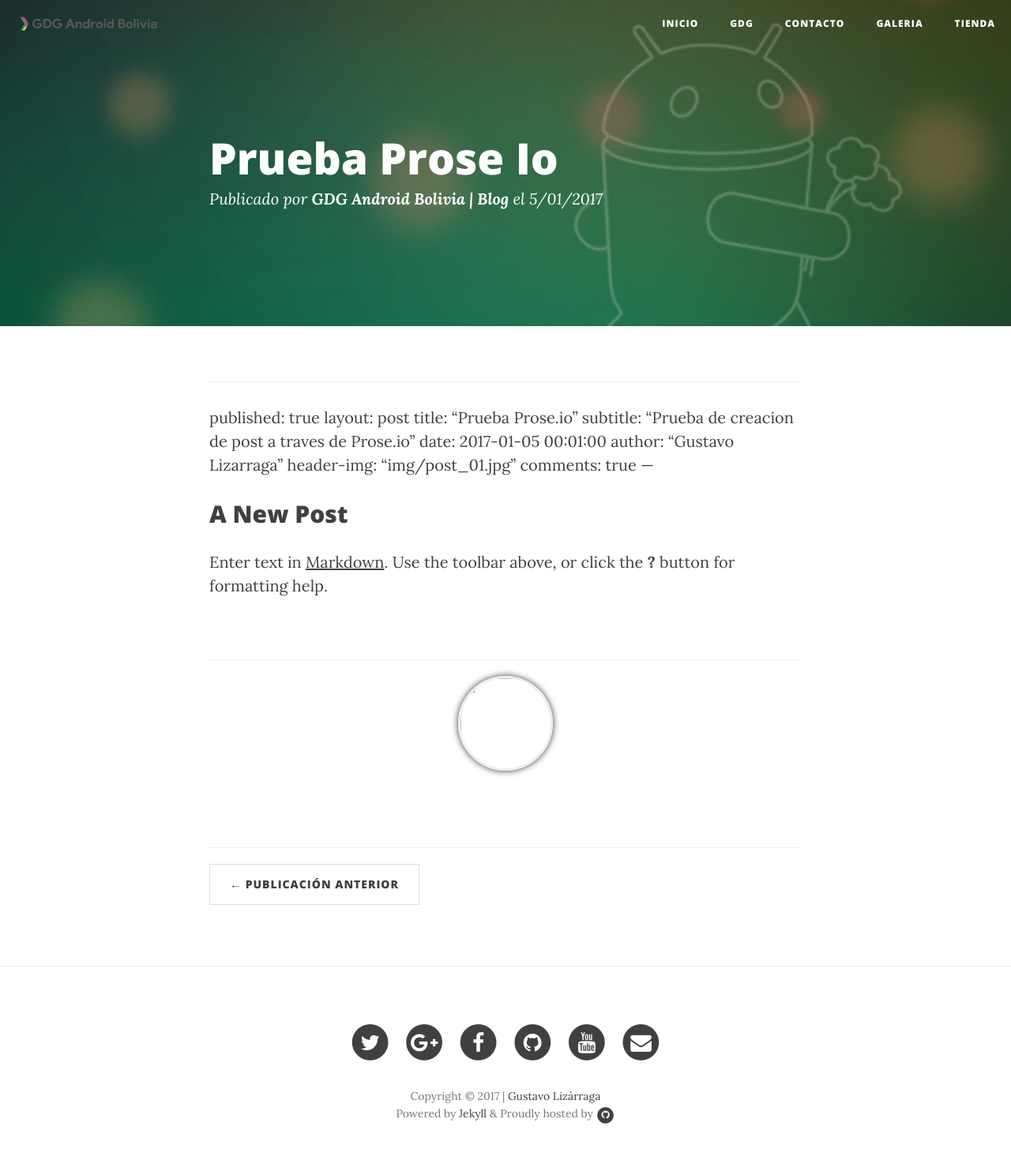
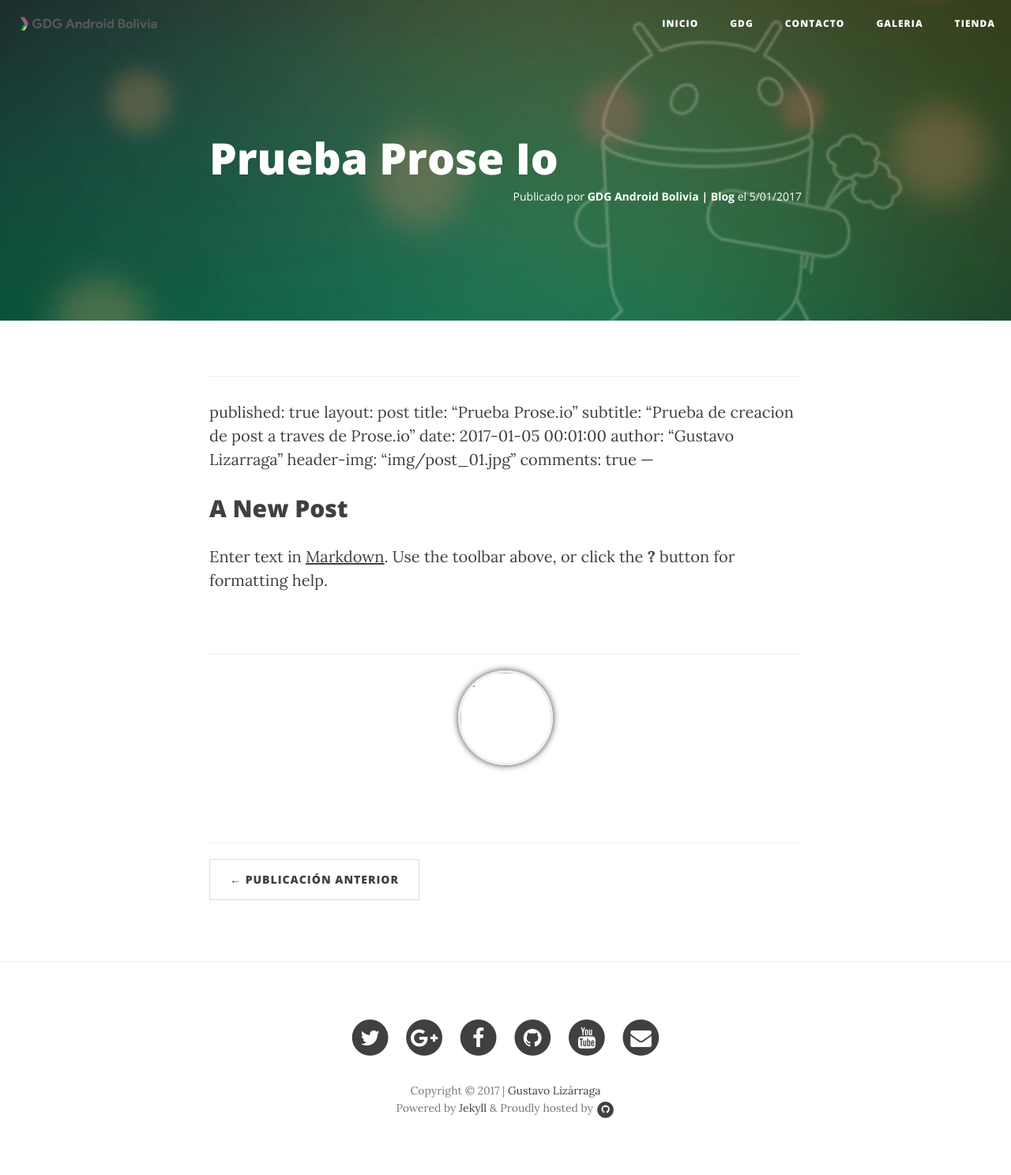
Before and after one commit to GDGAndroidBolivia/gdgandroidbolivia.github.io, a Jekyll site: the page built from _posts/2017-01-05-prueba-prose-io.markdown, in a window 1280 px wide. Shown: the whole page at 79% size. Built offline with Jekyll 4.4.1, drawn with Linux system fonts in a browser that asks for light colours; nearby versions of some CDN libraries; our own code applies the rules of GitHub Pages for plain Markdown files; comment, search, counter and statistics services are not loaded.

Commit message:
Cambio en el tipo de letra de cabecera meta

```diff
--- a/_layouts/post.html
+++ b/_layouts/post.html
@@ -11,7 +11,7 @@ layout: default
                     {% if page.subtitle %}
                     <h2 class="subheading">{{ page.subtitle }}</h2>
                     {% endif %}
-                    <span class="meta">Publicado por <b>{% if page.author %}{{ page.author }}{% else %}{{ site.title }}{% endif %}</b> el {{ page.date | date: "%-d/%m/%Y" }}</span>
+                    <h3 class="text-post-date">Publicado por <b>{% if page.author %}{{ page.author }}{% else %}{{ site.title }}{% endif %}</b> el {{ page.date | date: "%-d/%m/%Y" }}</h3>
                 </div>
             </div>
         </div>
```
